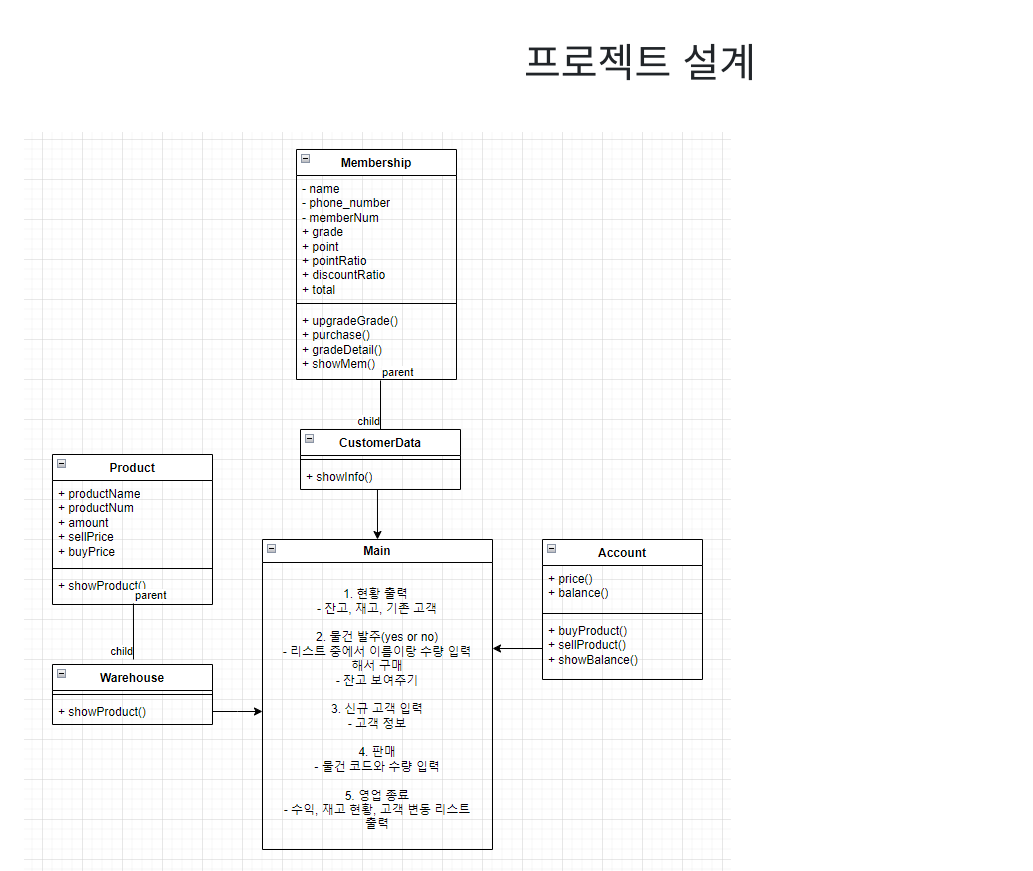
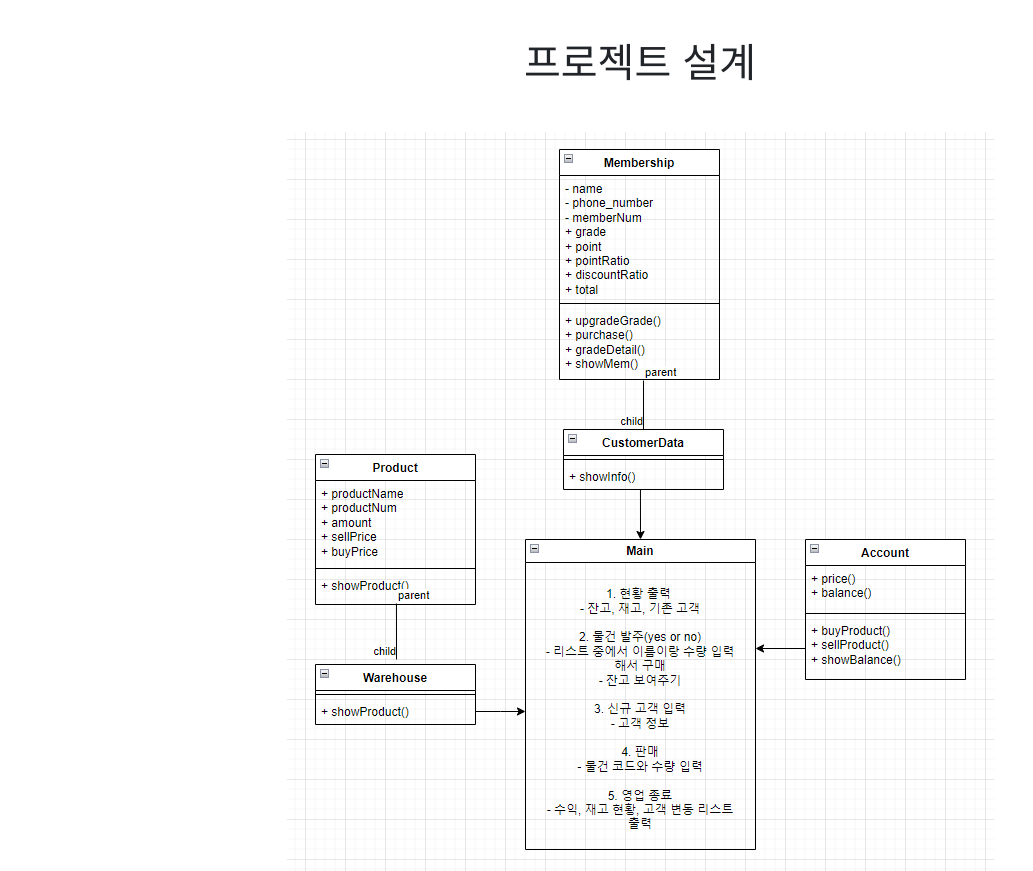
Before and after one commit to RaysonJoanna/Mart-Operation-System-Java-, a plain HTML site: page index.html in a window 1280 px wide. Shown: the part 1000-1871 px from the top of the page, without its empty margins (0-1033 px from the left). Drawn offline with nearby package versions, Linux system fonts and the light colour scheme.

Commit message:
다이어그램 중앙정렬

```diff
--- a/index.html
+++ b/index.html
@@ -49,7 +49,7 @@
         </div>
         <div class="mb-5" style="margin-top: 150px;">
             <h1 class="mb-5">프로젝트 설계</h1>
-            <img src="img/mos_diagram.png" alt="mos_diagram">
+            <img src="img/mos_diagram.png" alt="mos_diagram" class="mx-auto">
         </div>
         <div>
             <p class="h1 mb-5 pt-5">구현기능</p>
```
